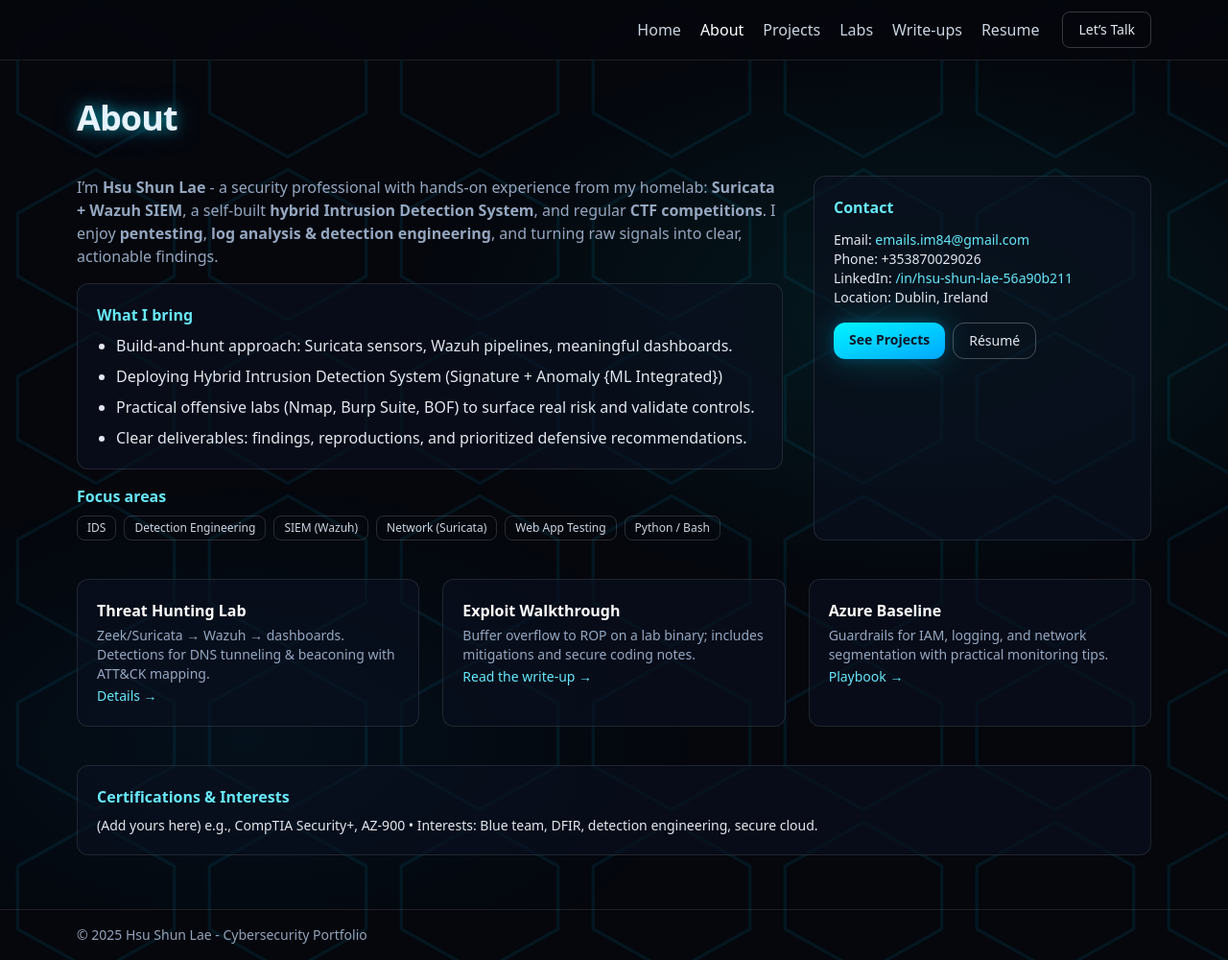
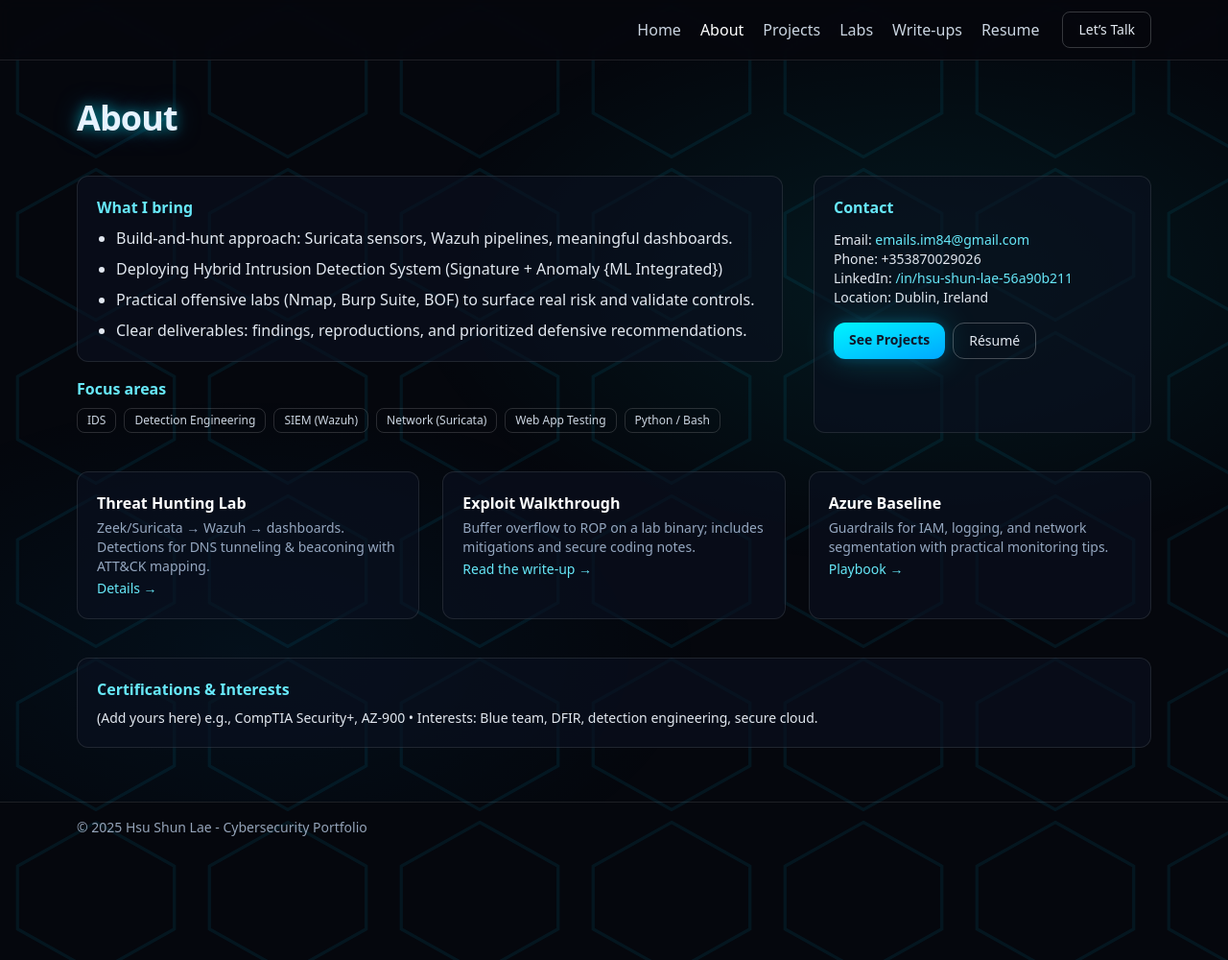
Before and after one commit to HsuShunLae/HsuShunLae.github.io, a Jekyll site: the page built from about.md, in a window 1280 px wide and 1000 px high. Shown: the whole window at 96% size. Built offline with Jekyll 4.4.1, drawn with Linux system fonts in a browser that asks for light colours; nearby versions of some CDN libraries.

Commit message:
Update about.md

```diff
--- a/about.md
+++ b/about.md
@@ -9,12 +9,6 @@ permalink: /about
 
   <!-- Summary -->
   <div class="md:col-span-2 space-y-4">
-    <p class="text-mute">
-      I’m <strong>Hsu Shun Lae</strong> - a security professional with hands-on experience from my homelab:
-      <strong>Suricata + Wazuh SIEM</strong>, a self-built <strong>hybrid Intrusion Detection System</strong>,
-      and regular <strong>CTF competitions</strong>. I enjoy <strong>pentesting</strong>, <strong>log analysis & detection engineering</strong>,
-      and turning raw signals into clear, actionable findings.
-    </p>
 
     <div class="rounded-xl border border-white/10 bg-panel/60 p-5">
       <h3 class="mb-2 text-cyan-300 font-semibold">What I bring</h3>
```
